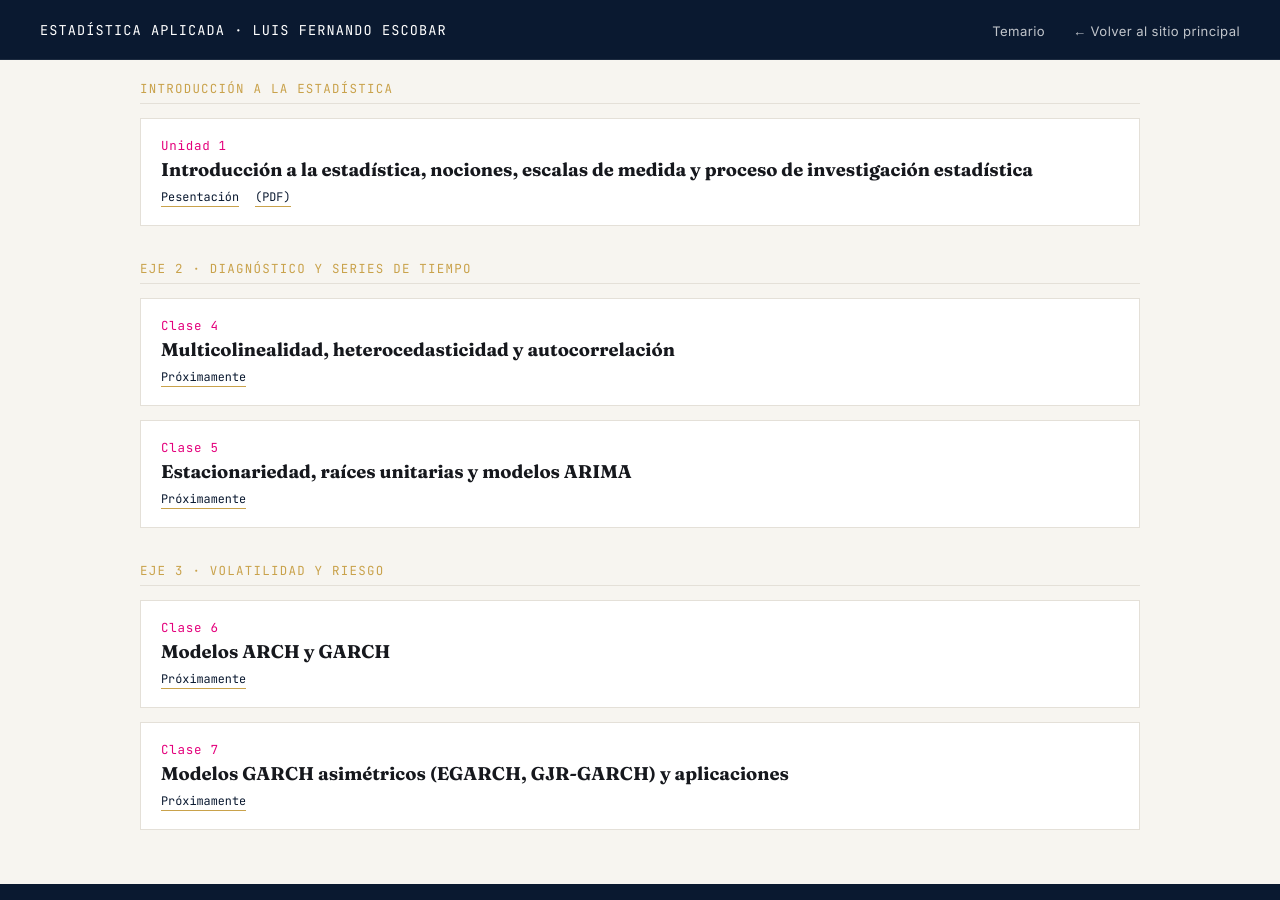
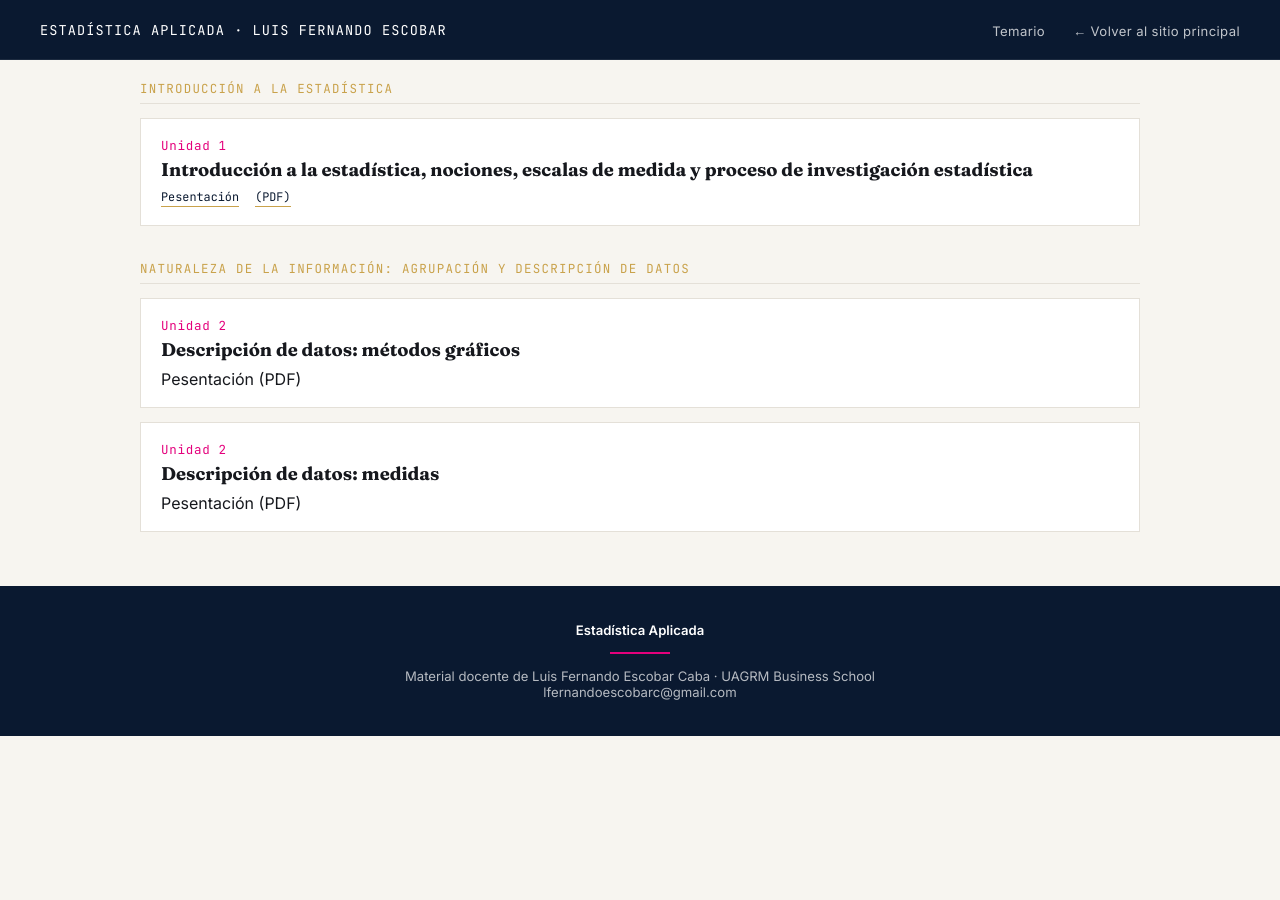
Before and after one commit to LFernandoEscobarC/estadistica, a Jekyll site: the page built from index.md, in a window 1280 px wide and 900 px high, scrolled down 403 px. Built offline with Jekyll 4.4.1, drawn with Linux system fonts in a browser that asks for light colours; after the commit the page ends 1139 px from its top, so only the background shows below that.

Commit message:
Update index.md

```diff
--- a/index.md
+++ b/index.md
@@ -36,31 +36,20 @@ title: Temario
     </li>
   </ul>
 
-  <div class="axis-title">Eje 2 · Diagnóstico y series de tiempo</div>
+  <div class="axis-title">Naturaleza de la información: agrupación y descripción de datos</div>
   <ul class="class-list">
     <li class="class-item">
-      <div class="cnum">Clase 4</div>
-      <h3>Multicolinealidad, heterocedasticidad y autocorrelación</h3>
-      <div class="mat-links"><a href="#">Próximamente</a></div>
+      <div class="cnum">Unidad 2</div>
+      <h3>Descripción de datos: métodos gráficos</h3>
+        <a href="https://raw.githack.com/Lufesc/EstAplic2026/main/Contenido/02-descripcion/02-descripcion.html">Pesentación</a>
+        <a href="https://raw.githack.com/Lufesc/EstAplic2026/main/Contenido/02-descripcion/02-descripcion.pdf">(PDF)</a>
     </li>
     <li class="class-item">
-      <div class="cnum">Clase 5</div>
-      <h3>Estacionariedad, raíces unitarias y modelos ARIMA</h3>
-      <div class="mat-links"><a href="#">Próximamente</a></div>
+      <div class="cnum">Unidad 2</div>
+      <h3>Descripción de datos: medidas</h3>
+        <a href="https://raw.githack.com/Lufesc/EstAplic2026/main/Contenido/02-descripcion/02-describiendo-datos-numerica.html">Pesentación</a>
+        <a href="https://raw.githack.com/Lufesc/EstAplic2026/main/Contenido/02-descripcion/02-describiendo-datos-numerica.pdf">(PDF)</a>
     </li>
   </ul>
 
-  <div class="axis-title">Eje 3 · Volatilidad y riesgo</div>
-  <ul class="class-list">
-    <li class="class-item">
-      <div class="cnum">Clase 6</div>
-      <h3>Modelos ARCH y GARCH</h3>
-      <div class="mat-links"><a href="#">Próximamente</a></div>
-    </li>
-    <li class="class-item">
-      <div class="cnum">Clase 7</div>
-      <h3>Modelos GARCH asimétricos (EGARCH, GJR-GARCH) y aplicaciones</h3>
-      <div class="mat-links"><a href="#">Próximamente</a></div>
-    </li>
-  </ul>
 </main>
```
